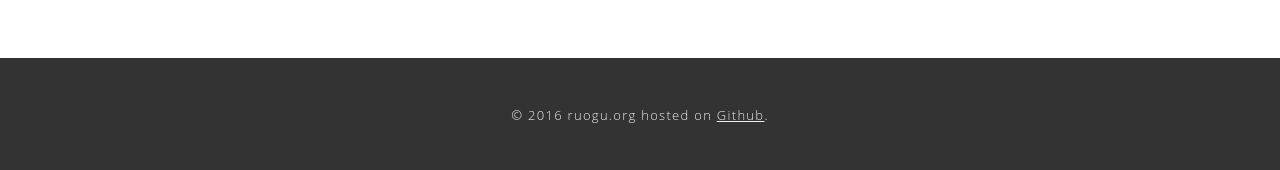
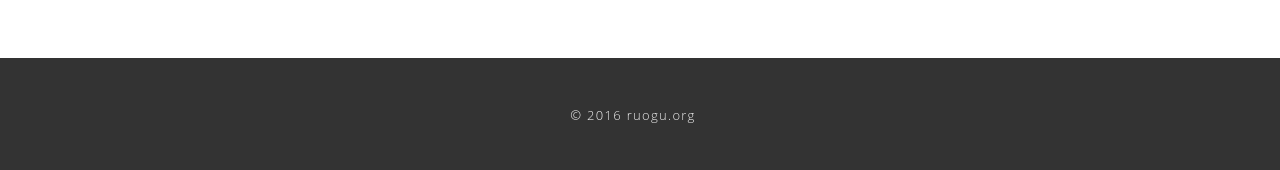
Before and after one commit to yintaoxue/yintaoxue.github.io, a Jekyll site: the page built from index.html, in a window 1280 px wide. Shown: the part 794-964 px from the top of the page. Built offline with Jekyll 4.4.1, drawn with Linux system fonts in a browser that asks for light colours; nearby versions of some CDN libraries; some web fonts are replaced; library files that are not in the unit come from our copies; comment, search, counter and statistics services are not loaded.

Commit message:
update copyright

```diff
--- a/_layouts/home.html
+++ b/_layouts/home.html
@@ -71,7 +71,7 @@
   </footer-->
 
   <footer id="post-footer" style="background-color: rgb(51, 51, 51); padding-top:50px; padding-bottom:50px; text-align:center;font-size:13px;">
-      &copy; 2016 ruogu.org  hosted on <a href="https://github.com/yintaoxue">Github</a>. <script src="https://s95.cnzz.com/z_stat.php?id=1260039470&web_id=1260039470" language="JavaScript"></script>
+      &copy; 2016 ruogu.org &nbsp;&nbsp;<script src="https://s95.cnzz.com/z_stat.php?id=1260039470&web_id=1260039470" language="JavaScript"></script>
   </footer>
 
 </body>
--- a/_layouts/post.html
+++ b/_layouts/post.html
@@ -140,7 +140,7 @@
 
 
   <footer id="post-footer" style="background-color: rgb(51, 51, 51); padding-top:50px; padding-bottom:50px; text-align:center;font-size:13px;">
-      &copy; 2016 ruogu.org  hosted on <a href="https://github.com/yintaoxue">Github</a>. <script src="https://s95.cnzz.com/z_stat.php?id=1260039470&web_id=1260039470" language="JavaScript"></script>
+      &copy; 2016 ruogu.org &nbsp;&nbsp;<script src="https://s95.cnzz.com/z_stat.php?id=1260039470&web_id=1260039470" language="JavaScript"></script>
   </footer>
 
 <!--link rel="stylesheet" href="//cdnjs.cloudflare.com/ajax/libs/highlight.js/9.4.0/styles/default.min.css">
```
